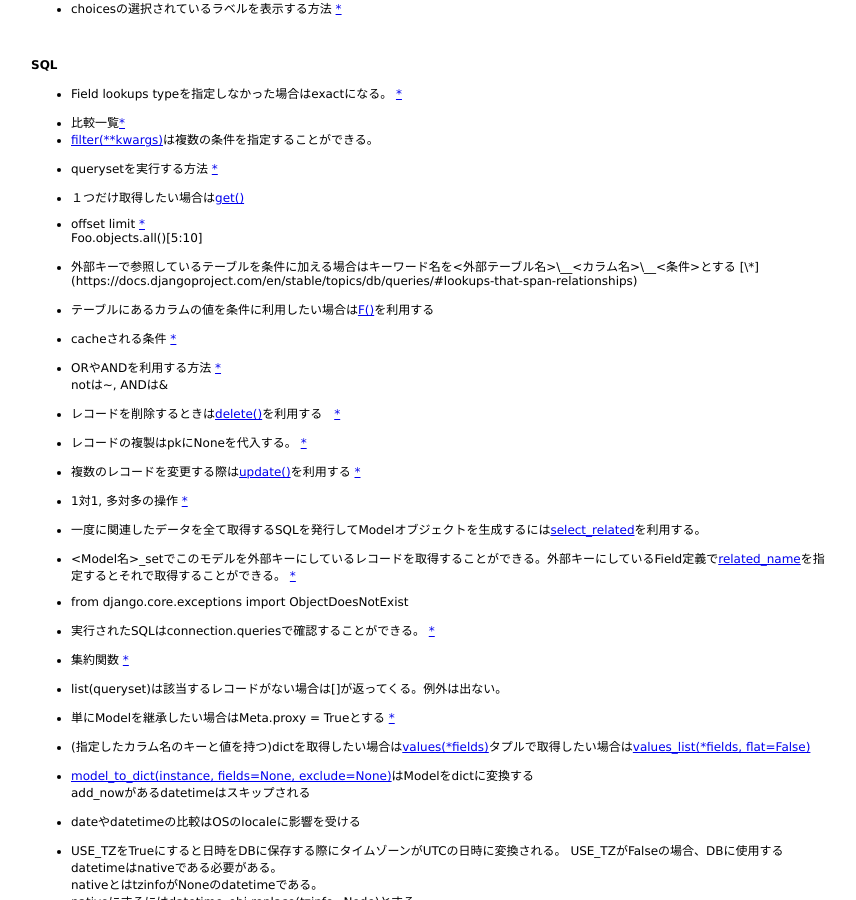
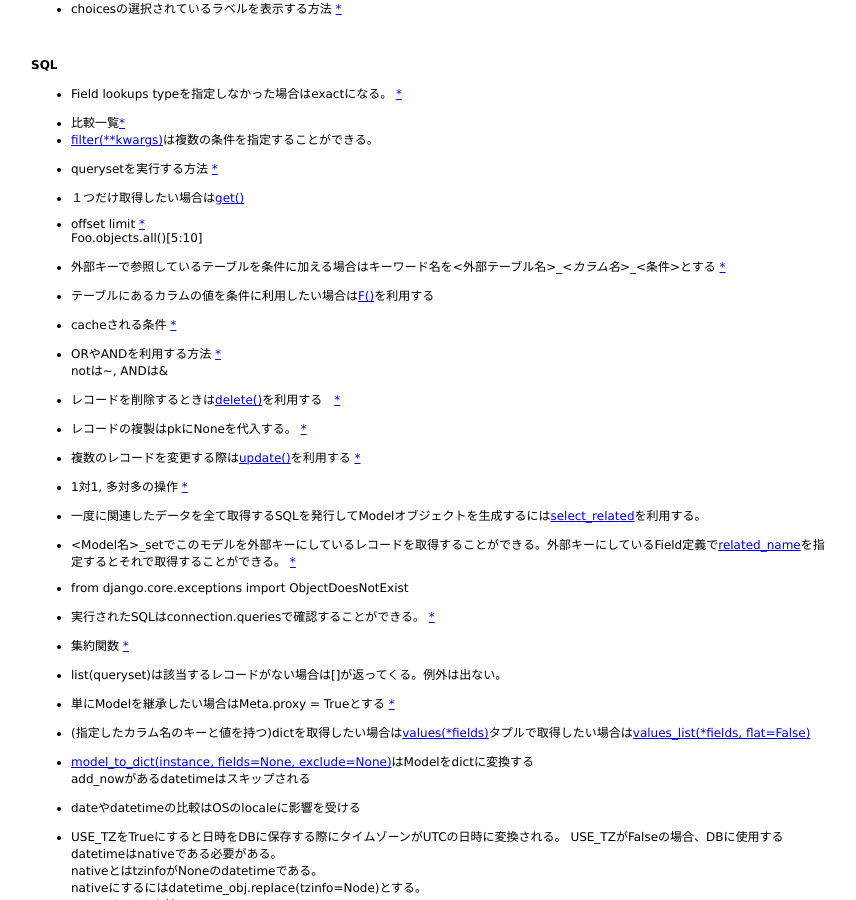
Before and after one commit to 38elements/38elements.github.com, a Jekyll site: the page built from _posts/2014-11-29-django-model.md, in a window 1280 px wide and 900 px high, scrolled down 1090 px. Shown: the whole window, without its empty margins (209-1065 px from the left). Built offline with Jekyll 4.4.1, drawn with Linux system fonts in a browser that asks for light colours.

Commit message:
Update 2014-11-29-django-model.md

```diff
--- a/_posts/2014-11-29-django-model.md
+++ b/_posts/2014-11-29-django-model.md
@@ -82,7 +82,7 @@ foo.save()
 * offset limit [\*](https://docs.djangoproject.com/en/stable/ref/models/querysets/#django.db.models.query.QuerySet.get)
  Foo.objects.all()[5:10]
 
-* 外部キーで参照しているテーブルを条件に加える場合はキーワード名を<外部テーブル名>\__<カラム名>\__<条件>とする [\*](https://docs.djangoproject.com/en/stable/topics/db/queries/#lookups-that-span-relationships)
+* 外部キーで参照しているテーブルを条件に加える場合はキーワード名を\<外部テーブル名\>\__\<カラム名\>\__\<条件\>とする [\*](https://docs.djangoproject.com/en/stable/topics/db/queries/#lookups-that-span-relationships)
 
 * テーブルにあるカラムの値を条件に利用したい場合は[F()](https://docs.djangoproject.com/en/stable/topics/db/queries/#filters-can-reference-fields-on-the-model)を利用する
 
```
